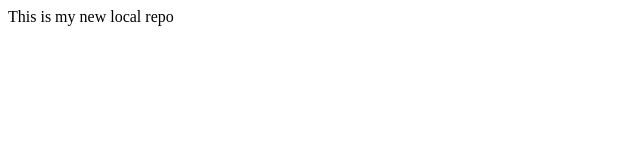
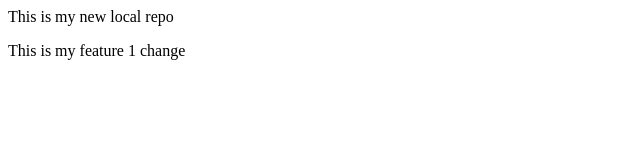
Before and after one commit to Taimoor7999/localrepo, a plain HTML site: page index.html in a window 1280 px wide. Shown: the whole page, without its empty margins (0-640 px from the left). Drawn offline with Linux system fonts and the light colour scheme.

Commit message:
Added change in feature 1 index.html

```diff
--- a/index.html
+++ b/index.html
@@ -1 +1,2 @@
 <p>This is my new local repo</p>
+<p>This is my feature 1 change</p>
```
